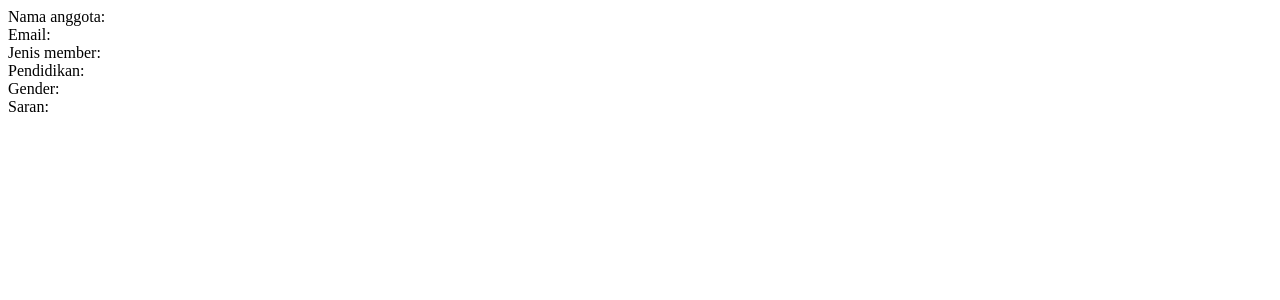
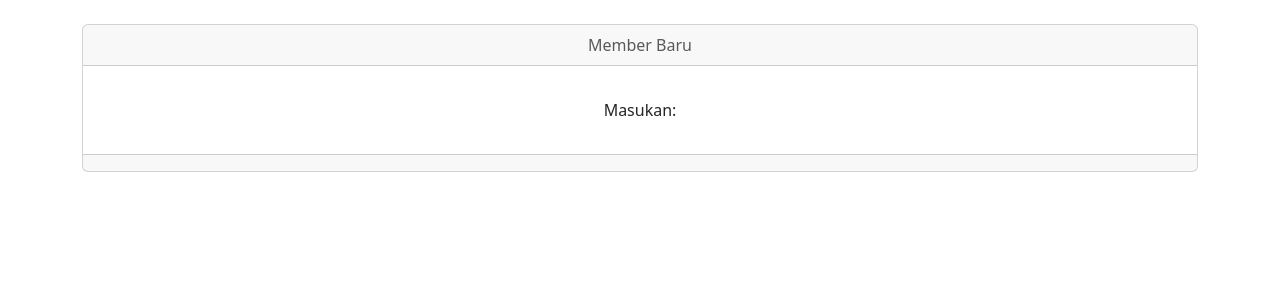
Before and after one commit to hafidnrzs/pwl2023, a PHP site: page /pwl2023/prosesPost.php in a window 1280 px wide. Shown: the top 300 px of the page. Run offline with PHP 8.4, Linux system fonts and the light colour scheme; data that the repository does not hold is empty.

Commit message:
Add Boostrap to POST data handling

```diff
--- a/practice/p4/prosesPost.php
+++ b/practice/p4/prosesPost.php
@@ -1,11 +1,43 @@
+<!DOCTYPE html>
+<html lang="en">
+
+<head>
+    <meta charset="UTF-8">
+    <meta http-equiv="X-UA-Compatible" content="IE=edge">
+    <meta name="viewport" content="width=device-width, initial-scale=1.0">
+    <title>Proses</title>
+    <link href="https://cdn.jsdelivr.net/npm/bootstrap@5.3.0-alpha3/dist/css/bootstrap.min.css" rel="stylesheet" integrity="sha384-KK94CHFLLe+nY2dmCWGMq91rCGa5gtU4mk92HdvYe+M/SXH301p5ILy+dN9+nJOZ" crossorigin="anonymous">
+</head>
+
+<body>
+    <main class="container mt-4">
+        <div class="card text-center">
+            <div class="card-header text-body-secondary">
+                Member Baru
+            </div>
             <?php
             //proses textBox
             $namaDpn = $_POST["namaDpn"];
             $namaBlk = $_POST["namaBlk"];
             $email = $_POST["email"];
-    echo "Nama anggota: $namaDpn $namaBlk <br>";
-    echo "Email: $email <br>";
+            echo "<div class='card-body'>";
+            echo "<h2 class='card-title'>$namaDpn $namaBlk</h2>";
+            echo "<p class='card-text'>$email</p>";
 
+            //proses comboBox
+            $pendidikan = $_POST["cbPendidikan"];
+            echo "<p class='card-text'>$pendidikan</p>";
+
+            //proses radio
+            $gender = $_POST["rGender"];
+            echo "<p class='card-text'>$gender</p>";
+            echo "<p class='card-text'>Masukan:</p>";
+            //nl2br: untuk menyisipkan <br> pada string yang terdapat \n
+            $saran = nl2br($_POST["saran"]);
+            echo "<p class='card-text'>$saran</p>";
+            echo "</div>";
+
+            echo "<div class='card-footer text-body-secondary'>";
             //proses checkBox
             $jenis = "";
             if (isset($_POST["cPengHobby"])) {
@@ -29,16 +61,12 @@
                 $jenis .= $pengamat . " ";
             }
             $jenis = trim($jenis);
-    echo "Jenis member: $jenis <br>";
+            echo $jenis;
+            echo "</div>";
+            ?>
+        </div>
+    </main>
+    <script src="https://cdn.jsdelivr.net/npm/bootstrap@5.3.0-alpha3/dist/js/bootstrap.bundle.min.js" integrity="sha384-ENjdO4Dr2bkBIFxQpeoTz1HIcje39Wm4jDKdf19U8gI4ddQ3GYNS7NTKfAdVQSZe" crossorigin="anonymous"></script>
+</body>
 
-    //proses comboBox
-    $pendidikan = $_POST["cbPendidikan"];
-    echo "Pendidikan: $pendidikan<br>";
-
-    //proses radio
-    $gender = $_POST["rGender"];
-    //nl2br: untuk menyisipkan <br> pada string yang terdapat \n
-    echo nl2br("Gender: $gender \n");
-    $saran = nl2br($_POST["saran"]);
-    echo "Saran: $saran";
-?>
+</html>
```
Also changed, not shown: practice/p4/formPost.php (+55 -16 lines). Lines whose indentation alone changed are shown as unchanged.
